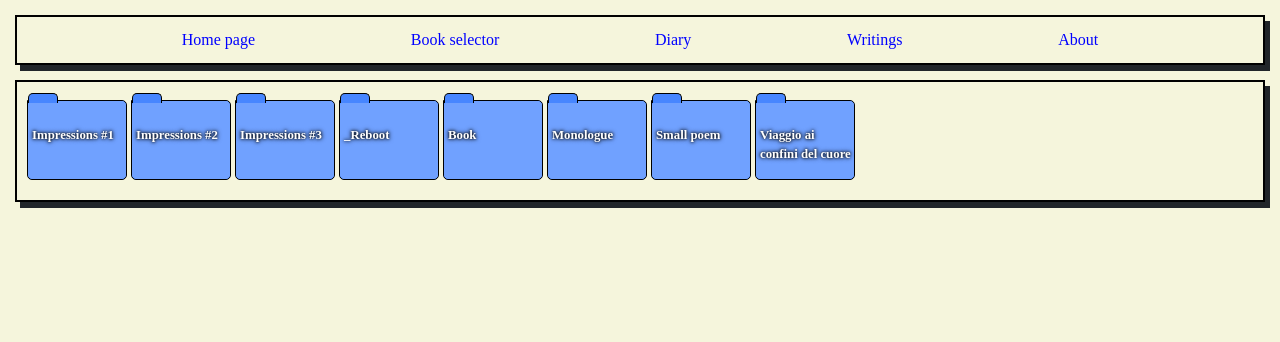
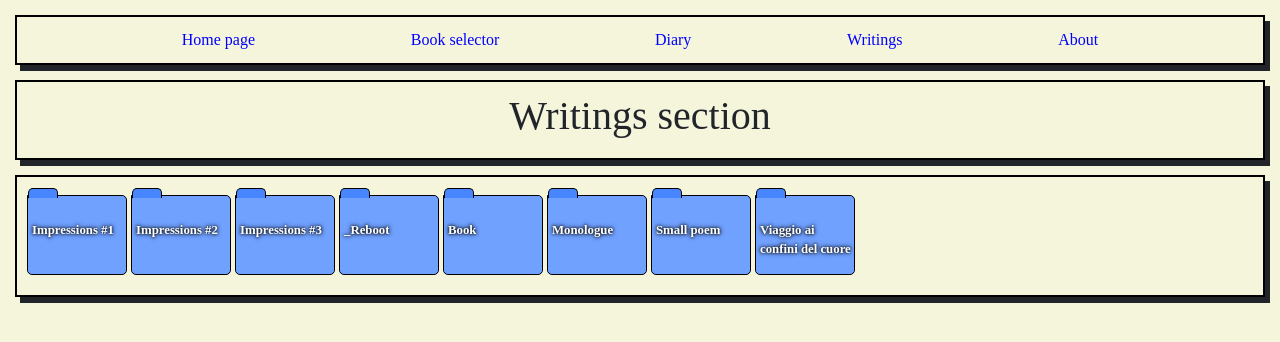
Before and after one commit to kingkardan98/DGM, a Flask app: page /writings in a window 1280 px wide. Shown: the top 342 px of the page. Run offline with Flask 3, Linux system fonts and the light colour scheme; some libraries are stand-ins or nearby versions.

Commit message:
Added title to page

```diff
--- a/templates/writings.html
+++ b/templates/writings.html
@@ -9,6 +9,9 @@
 {% endblock %}
 
 {% block body %}
+<div class="content justify-center">
+    <h1>Writings section</h1>
+</div>
 <div class="content">
     <a href="../static/Impressions #1.pdf" class="folderDisplay">
         <div class="folder">
```
